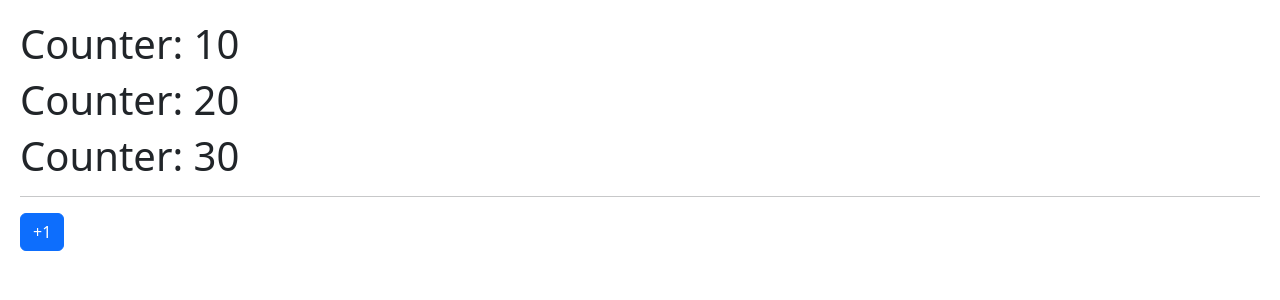
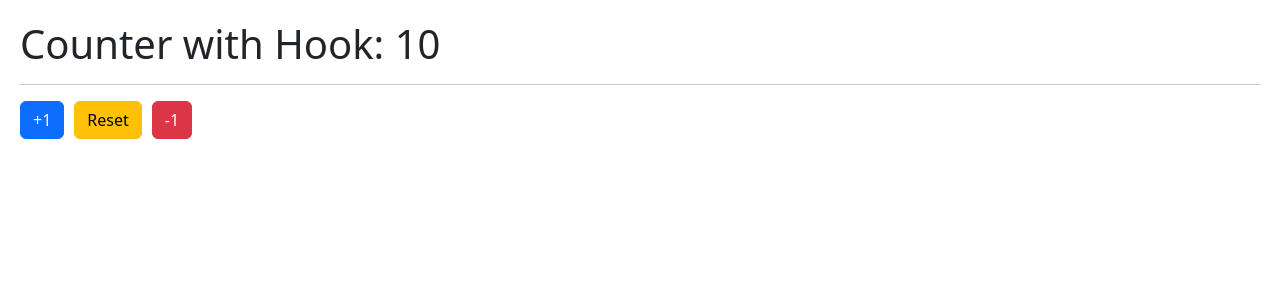
Before and after one commit to ArturoLoera10/Hooks-React, a React (Vite) app: page / in a window 1280 px wide. Shown: the top 300 px of the page. Built offline with nearby package versions, Linux system fonts and the light colour scheme.

Commit message:
CustomHook

```diff
--- /dev/null
+++ b/src/01-useState/CounterWithCustomHook.jsx
@@ -0,0 +1,25 @@
+import { useCounter } from "../hooks/useCounter";
+
+export const CounterWithCustomHook = () => {
+    const { counter, increment, decrement, reset } = useCounter();
+
+    return (
+        <>
+            <h1>Counter with Hook: {counter}</h1>
+
+            <hr />
+
+            <button onClick={() => increment(2)} className="btn btn-primary">
+                +1
+            </button>
+
+            <button onClick={reset} className="btn btn-warning">
+                Reset
+            </button>
+
+            <button onClick={decrement} className="btn btn-danger">
+                -1
+            </button>
+        </>
+    );
+};
--- /dev/null
+++ b/src/hooks/useCounter.js
@@ -0,0 +1,26 @@
+import { useState } from "react";
+
+export const useCounter = (initialValue = 10) => {
+    const [counter, setCounter] = useState(initialValue);
+
+    const increment = (value = 1) => {
+        setCounter(counter + value);
+    };
+
+    const decrement = () => {
+        if (counter === 0) return;
+
+        setCounter(counter - 1);
+    };
+
+    const reset = () => {
+        setCounter(initialValue);
+    };
+
+    return {
+        counter,
+        increment,
+        decrement,
+        reset,
+    };
+};
--- a/src/main.jsx
+++ b/src/main.jsx
@@ -1,11 +1,12 @@
 import React from "react";
 import ReactDOM from "react-dom/client";
-import { HooksApp } from "./HooksApp";
-import { CounterApp } from "./01-useState/CounterApp";
+// import { HooksApp } from "./HooksApp";
+// import { CounterApp } from "./01-useState/CounterApp";
+import { CounterWithCustomHook } from "./01-useState/CounterWithCustomHook";
 import "./index.css";
 
 ReactDOM.createRoot(document.getElementById("root")).render(
     <React.StrictMode>
-        <CounterApp />
+        <CounterWithCustomHook />
     </React.StrictMode>
 );
```
